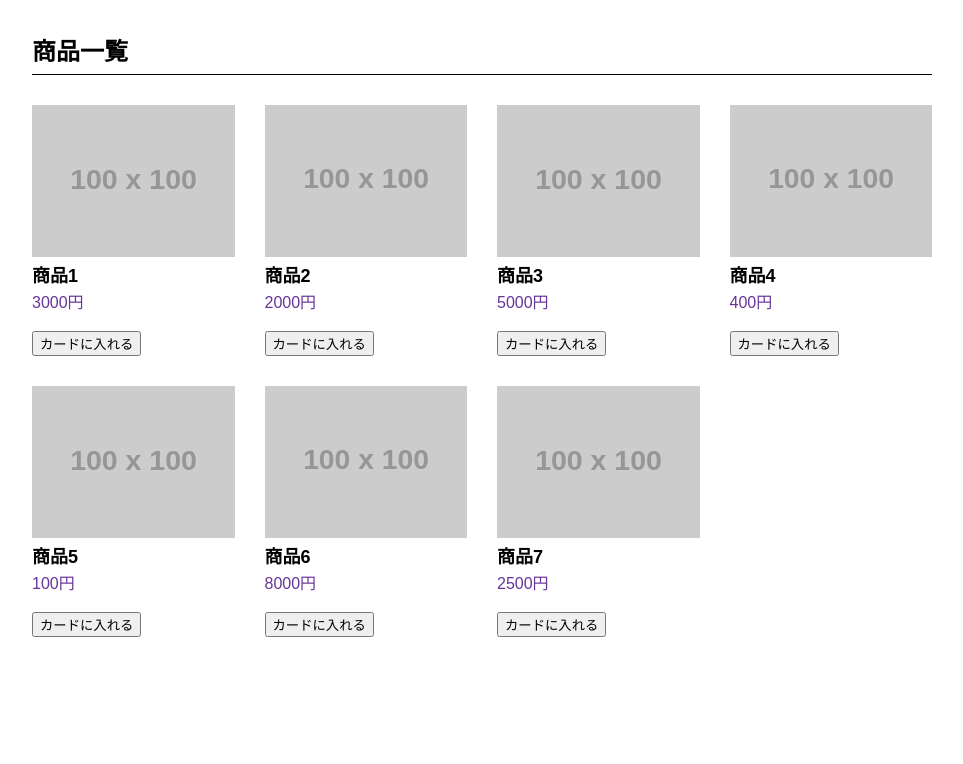
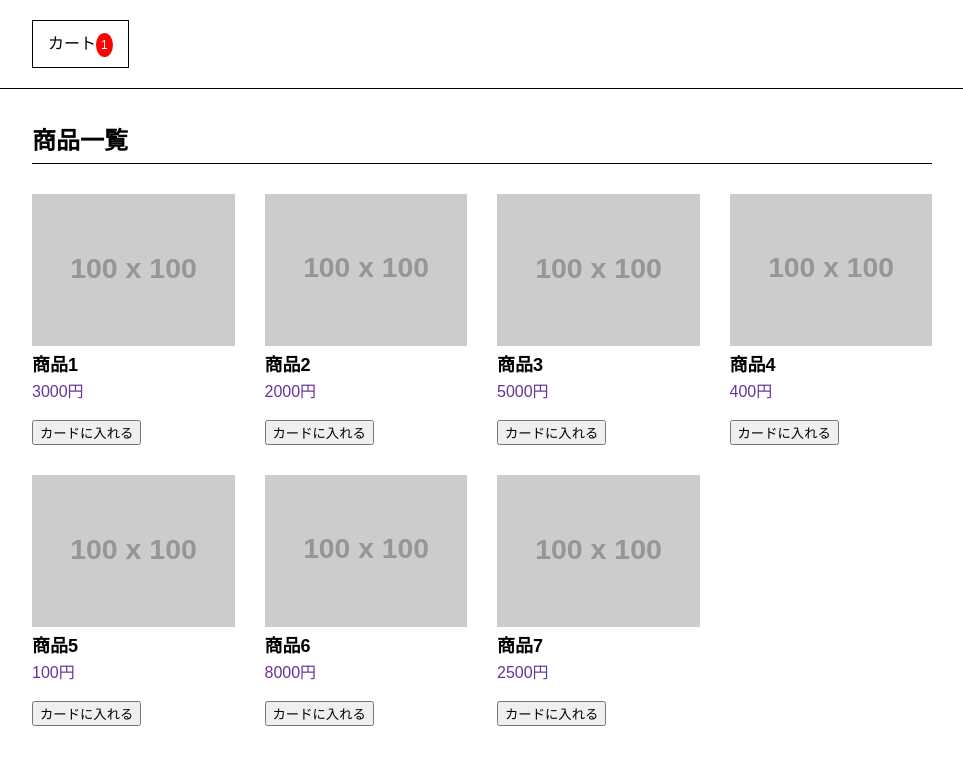
Before and after one commit to abeshi03/payment-form, a Next.js app: page / in a window 1280 px wide. Shown: the top 764 px of the page, without its empty margins (158-1121 px from the left). Built offline with nearby package versions, Linux system fonts and the light colour scheme; data requests are answered from the project's data file.

Commit message:
fix: css

```diff
--- /dev/null
+++ b/components/layouts/Header/Header.module.scss
@@ -0,0 +1,27 @@
+.header {
+  padding-top: 20px;
+  padding-bottom: 20px;
+  border-bottom: 1px solid black;
+
+  .container {
+    max-width: 900px;
+    margin: 0 auto;
+  }
+
+  .cart {
+    display: inline-block;
+    padding: 15px;
+    border: 1px solid black;
+  }
+
+  .count {
+    width: 20px;
+    height: 20px;
+    padding: 5px;
+    border-radius: 100%;
+
+    background: red;
+    color: white;
+    font-size: 12px;
+  }
+}
--- /dev/null
+++ b/components/layouts/Header/Header.tsx
@@ -0,0 +1,21 @@
+import { FC, memo } from "react";
+import styles from "./Header.module.scss";
+import { useRecoilValue } from "recoil";
+import { cartState } from "../../../stores/cart";
+
+export const Header: FC = memo(() => {
+  const cart = useRecoilValue(cartState);
+  console.log(cart);
+  return (
+    <header className={styles.header}>
+      <div className={styles.container}>
+        <div className={styles.cart}>
+          <span>カート</span>
+          {cart.products.length >= 1 && <span className={styles.count}>{cart.products.length}</span>}
+        </div>
+      </div>
+    </header>
+  );
+});
+
+Header.displayName = "Header";
--- a/pages/_app.tsx
+++ b/pages/_app.tsx
@@ -1,8 +1,15 @@
 import "../styles/globals.css";
 import type { AppProps } from "next/app";
+import { Header } from "../components/layouts/Header/Header";
+import { RecoilRoot } from "recoil";
 
 function MyApp({ Component, pageProps }: AppProps) {
-  return <Component {...pageProps} />;
+  return (
+    <RecoilRoot>
+      <Header />
+      <Component {...pageProps} />;
+    </RecoilRoot>
+  );
 }
 
 export default MyApp;
--- a/stores/cart.ts
+++ b/stores/cart.ts
@@ -8,7 +8,7 @@ export type Cart = {
 };
 
 const initialState: Cart = {
-  products: [],
+  products: [{ name: "test", id: 1, price: 3 }],
   totalPrice: 0
 };
 
```
